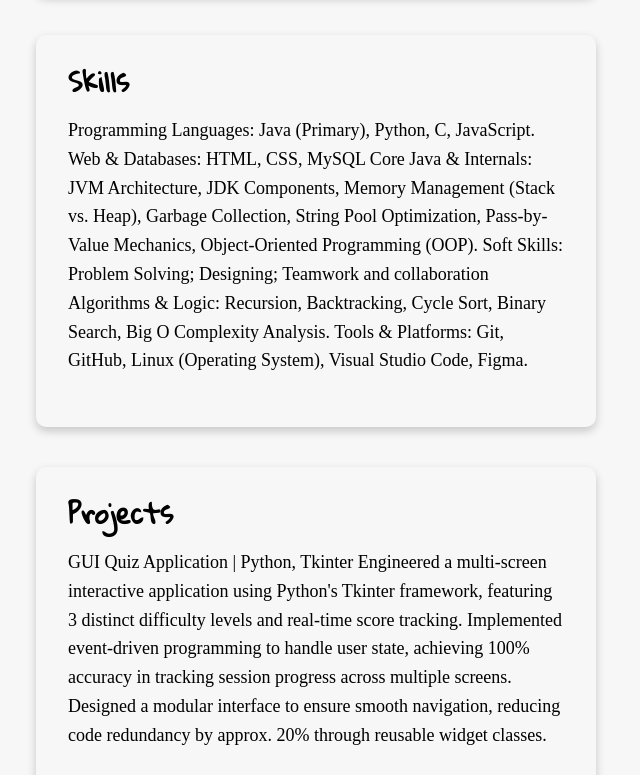
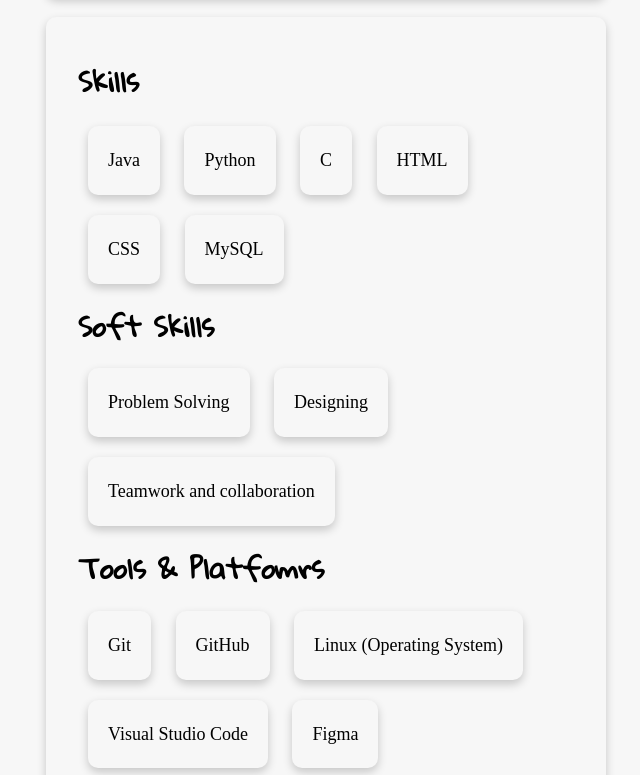
Before and after one commit to Aeon-bytes/Aeon-bytes.github.io, a plain HTML site: page index.html in a window 1280 px wide. Shown: the part 600-1375 px from the top of the page, without its empty margins (44-684 px from the left). Drawn offline with Linux system fonts and the light colour scheme.

Commit message:
skills changes

```diff
--- a/index.html
+++ b/index.html
@@ -24,7 +24,7 @@
         <h1 class="font">Hi!<br>
             I'm Senthil Kumar M</h1>
         <section id="About-Me">
-            <div class="topic-block">
+            <div class="topic-block half-card">
                 <h2 class="font">About ME</h2>
                 <p>
                     I am Senthil Kumar, Pursuing Information Technology student at Bannari Amman College with a strong
@@ -38,17 +38,53 @@
         </section>
 
         <section id="Skills">
-            <div class="topic-block2">
+            <div class="topic-block2 half-card skills">
                 <h2 class="font">Skills</h2>
                 <p>
-                    Programming Languages: Java (Primary), Python, C, JavaScript.
-                    Web & Databases: HTML, CSS, MySQL
-                    Core Java & Internals: JVM Architecture, JDK Components, Memory Management (Stack vs. Heap), Garbage
-                    Collection, String Pool Optimization, Pass-by-Value Mechanics, Object-Oriented Programming (OOP).
-                    Soft Skills: Problem Solving; Designing; Teamwork and collaboration
-                    Algorithms & Logic: Recursion, Backtracking, Cycle Sort, Binary Search, Big O Complexity Analysis.
-                    Tools & Platforms: Git, GitHub, Linux (Operating System), Visual Studio Code, Figma.
-
+                <div class="small-block">
+                    Java
+                </div>
+                <div class="small-block">
+                    Python
+                </div>
+                <div class="small-block">
+                    C
+                </div>
+                <div class="small-block">
+                    HTML
+                </div>
+                <div class="small-block">
+                    CSS
+                </div>
+                <div class="small-block">
+                    MySQL
+                </div>
+                <h2 class="font">Soft Skills</h2>
+                <div class="small-block">
+                    Problem Solving
+                </div>
+                <div class="small-block">
+                    Designing
+                </div>
+                <div class="small-block">
+                    Teamwork and collaboration
+                </div>
+                <h2 class="font">Tools & Platfomrs</h2>
+                <div class="small-block">
+                    Git
+                </div>
+                <div class="small-block">
+                    GitHub
+                </div>
+                <div class="small-block">
+                    Linux (Operating System)
+                </div>
+                <div class="small-block">
+                    Visual Studio Code
+                </div>
+                <div class="small-block">
+                    Figma
+                </div>
                 </p>
             </div>
         </section>
@@ -117,7 +153,8 @@
 
         <section id="Blogs-articles">
             <div class="topic-block2">
-                <h2 class="font">Blogs & Articles</Article></h2>
+                <h2 class="font">Blogs & Articles</Article>
+                </h2>
             </div>
         </section>
 
--- a/style.css
+++ b/style.css
@@ -33,6 +33,10 @@ h1 {
     line-height: 4rem;
 }
 
+h2 {
+    margin: 18px 0px;
+}
+
 main {
     margin: 20px 0px;
     background-color: var(--light);
@@ -40,11 +44,12 @@ main {
 }
 
 section {
-    margin: 40px 0px;
+    margin: 20px 0px;
 }
 
 p {
     margin: 20px 0px;
+    text-align: justify;
 }
 
 footer {
@@ -83,8 +88,8 @@ footer {
 }
 
 .topic-block {
+    margin: 20px 10px;
     display: block;
-    max-width: 50%;
     padding: 2rem;
     border-radius: 10px;
     background-color: var(--primary-light);
@@ -92,13 +97,39 @@ footer {
 }
 
 .topic-block2 {
+    margin: 20px 10px;
     display: block;
-    max-width: 50%;
     padding: 2rem;
     border-radius: 10px;
     background-color: var(--light);
     box-shadow: 0 4px 10px var(--box-shadow);
 }
+
+.small-block {
+    margin: 10px;
+    display: inline-block;
+    padding: 20px 20px;
+    border-radius: 10px;
+    background-color: var(--light);
+    box-shadow: 0 4px 10px var(--box-shadow);
+    transition: transform 0.3s ease, box-shadow 0.3s ease;
+}
+
+.small-block:hover {
+    transform: translateY(-10px);
+    box-shadow: 0 12px 24px rgba(0, 0, 0, 0.15);
+}
+
+.half-card {
+    max-width: 50%;
+}
+
+/* .skills {
+    display: flex;
+    justify-content: space-evenly;
+} */
+
+
 
 .font {
     font-family: 'Gloria Hallelujah', cursive;
```
